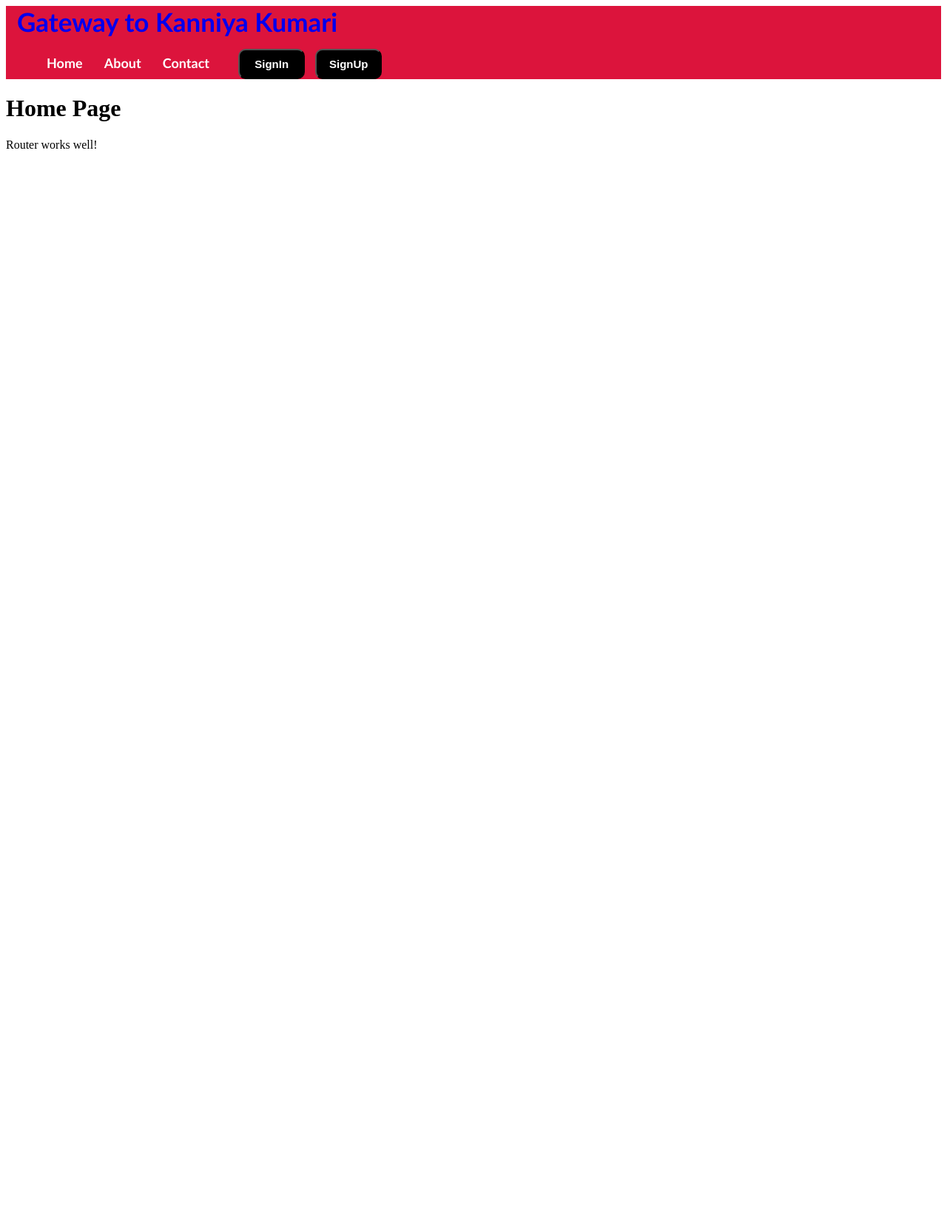
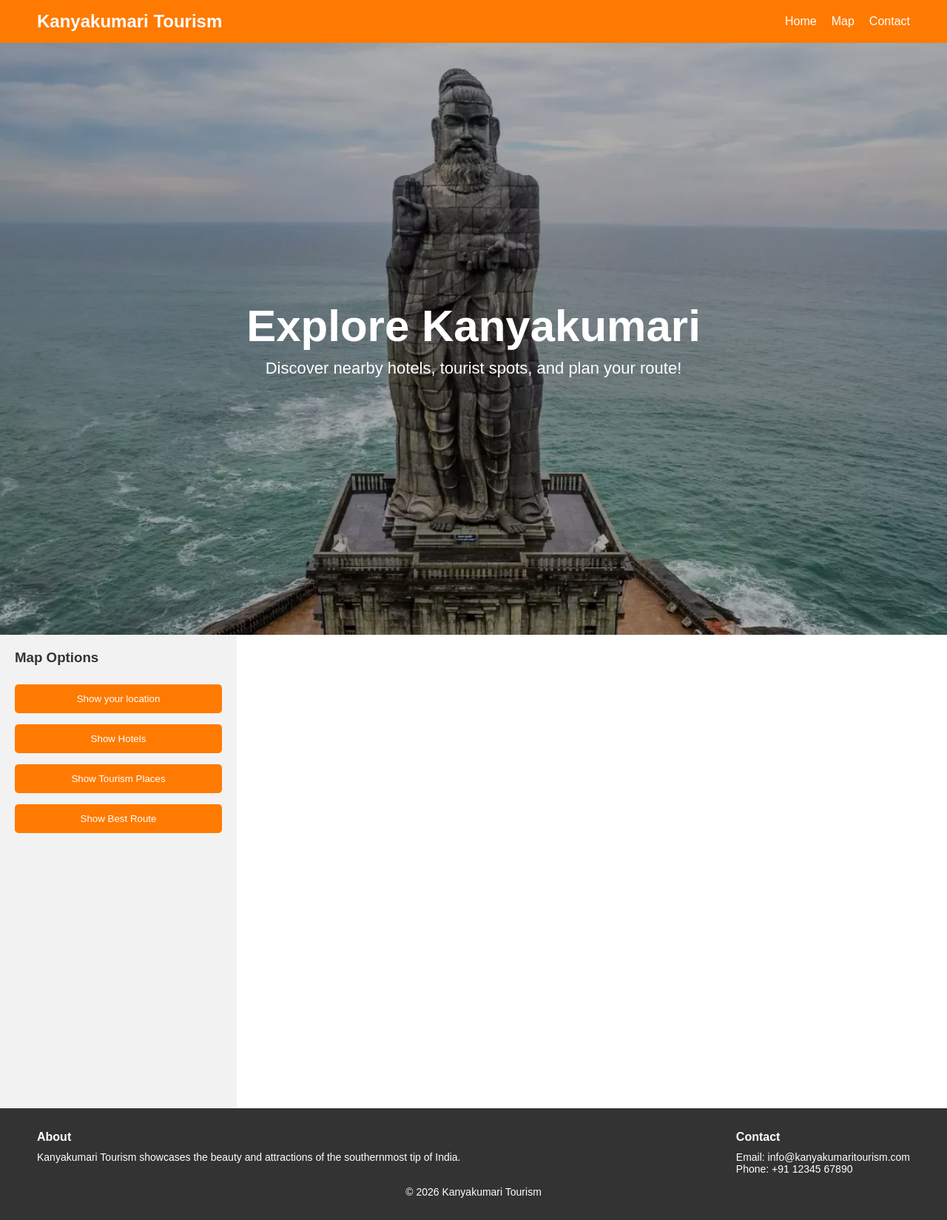
Before and after one commit to Arunachalam-1435/Gateway-to-Kanya-Kumari, a PHP site: page /home in a window 1280 px wide. Shown: the whole page at 74% size. Before the commit the page ends 201 px from the top, so only its background shows below. Run offline with PHP 8.4, Linux system fonts and the light colour scheme.

Commit message:
Frontend added

```diff
--- a/public/components/header.html
+++ /dev/null
@@ -1,14 +0,0 @@
-<nav class="navbar">
-    <div class="navdir">
-        <div class="logo">
-            <a href="#">Gateway to Kanniya Kumari</a>
-        </div>
-        <ul>
-            <li><a href="#">Home</a></li>
-            <li><a href="#About">About</a></li>
-            <li><a href="#Contact">Contact</a></li>
-            <button><a href="/login">SignIn</a></button>
-            <button><a href="/signup">SignUp</a></button>
-        </ul>
-    </div>
-</nav>
--- a/public/css/style.css
+++ b/public/css/style.css
@@ -1,45 +1,130 @@
-/*#id {
-    height: 300px;
-    width: 300px;
-}*/
 *{
-    text-decoration: none;
+  margin:0;
+  padding:0;
+  box-sizing:border-box;
+  font-family: Arial, Helvetica, sans-serif;
 }
+
+body{
+  color:#333;
+}
+
+/* Navbar */
 .navbar{
-    background: crimson;
-    font-family: 'Gill Sans', 'Gill Sans MT', Calibri, 'Trebuchet MS', sans-serif;
-    padding-right: 15px;
-    padding-left: 15px;
+  display:flex;
+  justify-content:space-between;
+  align-items:center;
+  padding:15px 50px;
+  background: #ff7a00;
+  color:white;
+  position: sticky;
+  top:0;
+  z-index:100;
 }
-.navdiv{
-    display: flex;
-    align-items: center;
-    justify-content: space-between;
+
+.logo{
+  font-size:24px;
+  font-weight:bold;
 }
-.logo{
-    font-size: 35px;
-    font-weight: 600;
-    color: white;
+
+.menu{
+  display:flex;
+  list-style:none;
 }
-li{
-    list-style: none;
-    display: inline-block;
+
+.menu li{
+  margin-left:20px;
 }
-li a{
-    color: white;
-    font-size: 18px;
-    font-weight: bold;
-    margin-right: 25px;
+
+.menu a{
+  text-decoration:none;
+  color:white;
+  font-weight:500;
 }
-button{
-    background-color: black;
-    margin-left: 10px;
-    border-radius: 10px;
-    padding: 10px;
-    width:90px;
+
+/* Hero */
+.hero{
+  width:100%;
+  height:100vh;
+  background: linear-gradient(rgba(0,0,0,0.3), rgba(0,0,0,0.3)),
+              url("../assets/thiruvalluvar-statue.webp");
+  background-size: cover;
+  background-position: center top;
+  display:flex;
+  align-items:center;
+  justify-content:center;
+  text-align:center;
+  color:white;
 }
-button a{
-    color: white;
-    font-weight: bold;
-    font-size: 15px;
+
+.hero-content h1{
+  font-size:60px;
+  margin-bottom:10px;
 }
+
+.hero-content p{
+  font-size:22px;
+}
+
+/* Map + Sidebar Section */
+#map-section{
+  display:flex;
+  height:80vh;
+}
+
+.sidebar{
+  width:25%;
+  padding:20px;
+  background:#f2f2f2;
+  display:flex;
+  flex-direction: column;
+  gap:15px;
+}
+
+.sidebar h3{
+  margin-bottom:10px;
+}
+
+.sidebar button{
+  padding:12px;
+  border:none;
+  border-radius:5px;
+  background:#ff7a00;
+  color:white;
+  cursor:pointer;
+}
+
+.sidebar button:hover{
+  background:#e65c00;
+}
+
+#id{
+  width:75%;
+  height:100%;
+}
+
+/* Footer */
+footer{
+  background:#333;
+  color:white;
+  padding:30px 50px;
+}
+
+.footer-content{
+  display:flex;
+  justify-content: space-between;
+  margin-bottom:15px;
+}
+
+.footer-content h4{
+  margin-bottom:10px;
+}
+
+footer p{
+  font-size:14px;
+}
+
+footer .copyright{
+  text-align:center;
+  margin-top:10px;
+}
--- a/public/js/main.js
+++ b/public/js/main.js
@@ -1,6 +1,69 @@
-async function loadComponents(id, file){
-    var res = await fetch(file);
-    var html = await res.text();
-    document.getElementById(id).innerHTML = html;
+// Initialize map
+/*var map = L.map('map').setView([8.0883, 77.5385], 13);
+
+// Add OpenStreetMap tiles
+L.tileLayer('https://{s}.tile.openstreetmap.org/{z}/{x}/{y}.png', {
+    attribution: '&copy; OpenStreetMap contributors'
+}).addTo(map);
+
+// Layers for hotels and tourism places
+var hotelsLayer = L.layerGroup().addTo(map);
+var tourismLayer = L.layerGroup().addTo(map);
+*/
+//get Hotel details
+async function showHotels(){
+    fetch("http://localhost:8080/api/hotels").then(res => res.json())
+    .then(data => console.log(data[56])).catch(err => console.log(err));
 }
-loadComponents("id1", "/components/header.html");
+/*
+var tourismPlaces = [
+    {name:"Thiruvalluvar Statue", lat:8.086, lng:77.538},
+    {name:"Vivekananda Rock Memorial", lat:8.080, lng:77.561}
+];
+
+// Add markers
+hotels.forEach(h => L.marker([h.lat,h.lng]).bindPopup(h.name).addTo(hotelsLayer));
+tourismPlaces.forEach(t => L.marker([t.lat,t.lng]).bindPopup(t.name).addTo(tourismLayer));
+
+// Sidebar button toggles
+document.getElementById('btn-hotels').onclick = function(){
+    if(map.hasLayer(hotelsLayer)) map.removeLayer(hotelsLayer);
+    else map.addLayer(hotelsLayer);
+}
+
+document.getElementById('btn-tourism').onclick = function(){
+    if(map.hasLayer(tourismLayer)) map.removeLayer(tourismLayer);
+    else map.addLayer(tourismLayer);
+}
+
+// Sample route line
+var routeLine = L.polyline([[8.087,77.537],[8.086,77.538],[8.080,77.561]], {color:'blue'});
+
+document.getElementById('btn-route').onclick = function(){
+    if(map.hasLayer(routeLine)) map.removeLayer(routeLine);
+    else map.addLayer(routeLine);
+}
+*/
+function getLocation(){
+    if(navigator.geolocation){
+        navigator.geolocation.getCurrentPosition(success, error);
+    }
+    else{
+        alert("Geolocation is not supported by this browser!");
+    }
+}
+function success(position){
+    let lat = position.coords.latitude;
+    let lon = position.coords.longitude;
+    let map2 = L.map("id").setView([lat, lon], 12);
+    L.tileLayer('https://tile.openstreetmap.org/{z}/{x}/{y}.png', {
+        maxZoom: 18,
+        attribution: '&copy; <a href="http://www.openstreetmap.org/copyright">OpenStreetMap</a>'
+    }).addTo(map2);
+    var marker = L.marker([lat, lon]).addTo(map2);
+    marker.bindPopup("<b>You're here</b>").openPopup();
+    console.log(lat, lon);
+}
+function error(){
+    alert("No position available");
+}
--- a/public/pages/index.html
+++ b/public/pages/index.html
@@ -1,20 +1,68 @@
 <!DOCTYPE html>
 <html lang="en">
 <head>
-    <meta charset="UTF-8">
-    <meta name="viewport" content="width=device-width, initial-scale=1.0">
-    <script src="../js/main.js" defer></script>
-    <link rel="stylesheet" href="../css/style.css">
-    <!--link rel="stylesheet" href="https://unpkg.com/leaflet@1.9.4/dist/leaflet.css" integrity="sha256-p4NxAoJBhIIN+hmNHrzRCf9tD/miZyoHS5obTRR9BMY=" crossorigin="" />
-    <script-- src="https://unpkg.com/leaflet@1.9.4/dist/leaflet.js" integrity="sha256-20nQCchB9co0qIjJZRGuk2/Z9VM+kNiyxNV1lvTlZBo=" crossorigin=""></script-->
-    <title>Home</title>
+<meta charset="UTF-8">
+<meta name="viewport" content="width=device-width, initial-scale=1.0">
+<title>Kanyakumari Tourism</title>
+<link rel="stylesheet" href="../css/style.css">
+
+<!-- Leaflet CSS -->
+<link rel="stylesheet" href="https://unpkg.com/leaflet/dist/leaflet.css" />
+
 </head>
 <body>
-    <!--button onclick="getLocation()" id="msg">See your location!</!--button>
-    <div id="id"></div>
-    <script-- src="../assets/js/app.js"></script-->
-    <div id="id1"></div>
-    <h1>Home Page</h1>
-    <p>Router works well!</p>
+
+<!-- Navbar -->
+<header>
+  <nav class="navbar">
+    <h2 class="logo">Kanyakumari Tourism</h2>
+    <ul class="menu">
+      <li><a href="#">Home</a></li>
+      <li><a href="#map-section">Map</a></li>
+      <li><a href="#footer">Contact</a></li>
+    </ul>
+  </nav>
+</header>
+
+<!-- Hero Section -->
+<section class="hero">
+  <div class="hero-content">
+    <h1>Explore Kanyakumari</h1>
+    <p>Discover nearby hotels, tourist spots, and plan your route!</p>
+  </div>
+</section>
+
+<!-- Map + Sidebar Section -->
+<section id="map-section">
+  <div class="sidebar">
+    <h3>Map Options</h3>
+    <button id="btn-location" onclick="getLocation()">Show your location</button>
+    <button id="btn-hotels" onclick="showHotels()">Show Hotels</button>
+    <button id="btn-tourism">Show Tourism Places</button>
+    <button id="btn-route">Show Best Route</button>
+  </div>
+  <div id="id"></div>
+</section>
+
+<!-- Footer -->
+<footer id="footer">
+  <div class="footer-content">
+    <div>
+      <h4>About</h4>
+      <p>Kanyakumari Tourism showcases the beauty and attractions of the southernmost tip of India.</p>
+    </div>
+    <div>
+      <h4>Contact</h4>
+      <p>Email: info@kanyakumaritourism.com</p>
+      <p>Phone: +91 12345 67890</p>
+    </div>
+  </div>
+  <p class="copyright">&copy; 2026 Kanyakumari Tourism</p>
+</footer>
+
+<!-- Leaflet JS -->
+<script src="https://unpkg.com/leaflet/dist/leaflet.js"></script>
+<script src="../js/main.js"></script>
+
 </body>
 </html>
```
Also changed, not shown: public/assets/thiruvalluvar-statue.webp (added), public/js/app.js (deleted).
